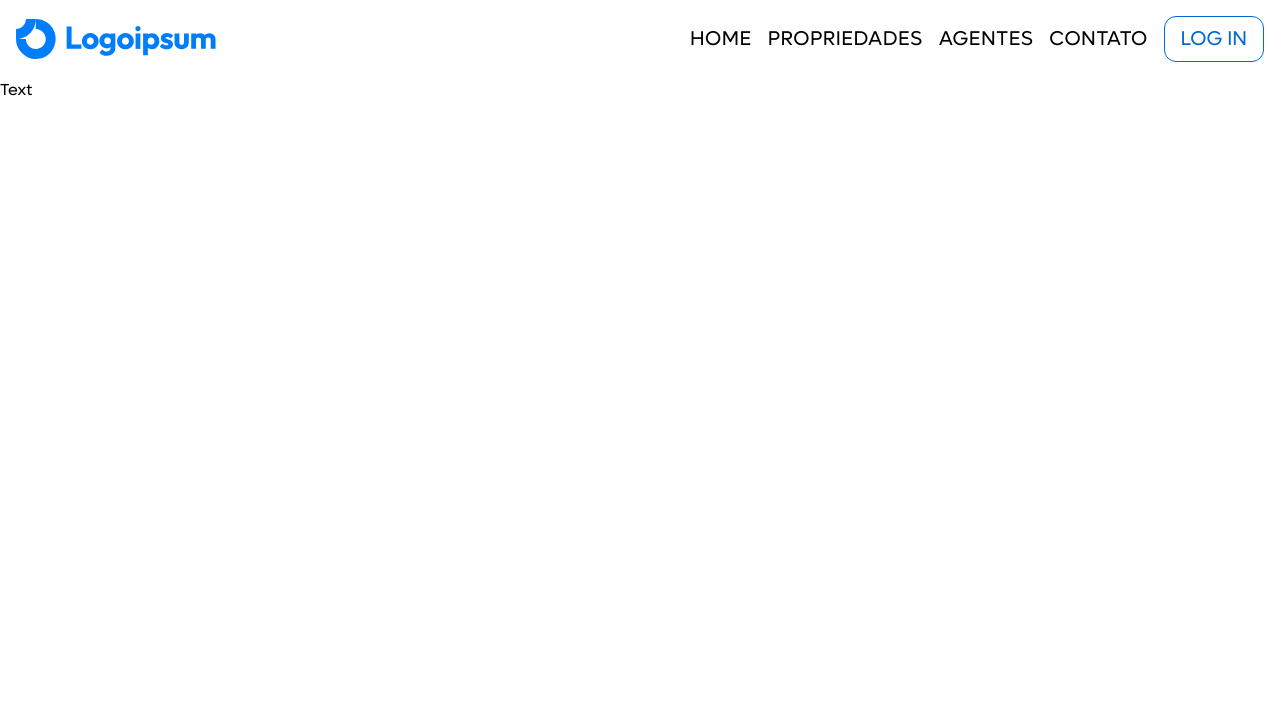
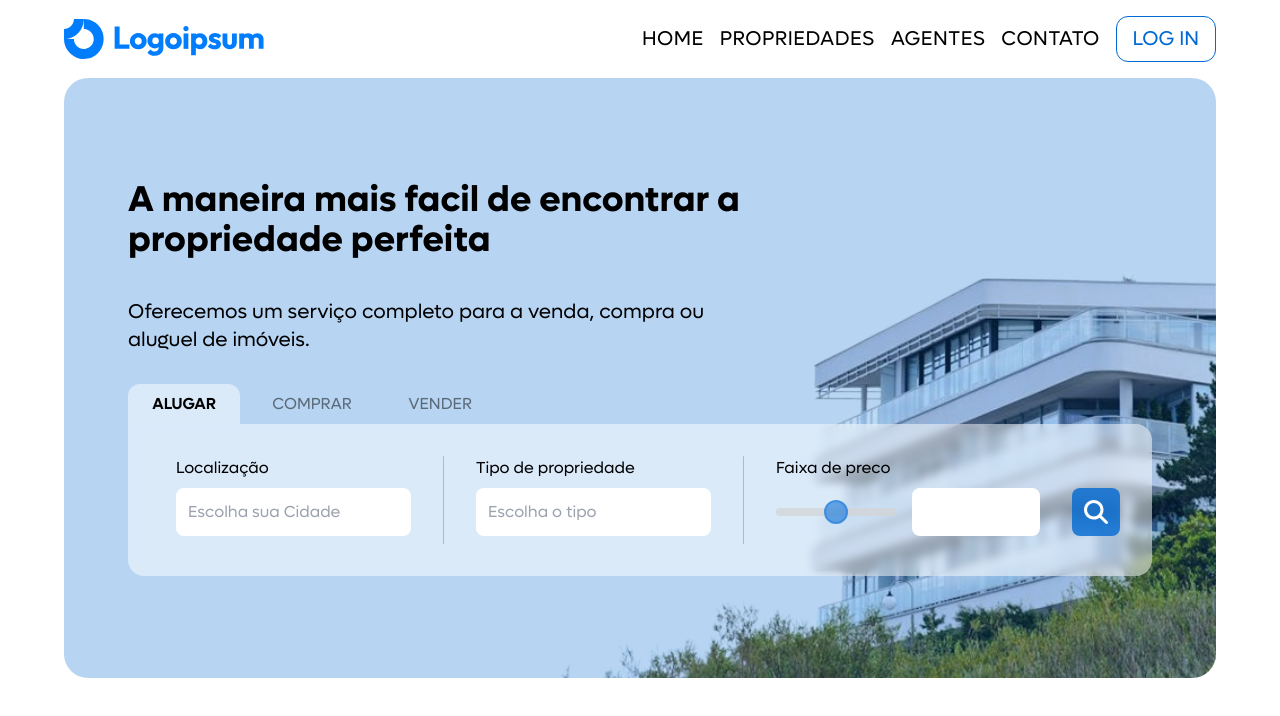
Before and after one commit to gabrielnovaisgs/real-state-landing-page, a Next.js app: page / in a window 1280 px wide. Shown: the top 716 px of the page. Built offline with nearby package versions, Linux system fonts and the light colour scheme.

Commit message:
[feat]: add filter to hero page

```diff
--- a/src/app/globals.css
+++ b/src/app/globals.css
@@ -3,7 +3,62 @@
 @tailwind utilities;
 
 :root {
-  --primary: #0169D3;
+  --primary: 1, 105, 211;
   --background: #fff;
   --foreground: #111827;
 }
+
+.range {
+  -webkit-appearance: none;
+  /* Override default CSS styles */
+  appearance: none;
+  width: 100%;
+  /* Full-width */
+  height: 0.5rem;
+  border-radius: 50px;
+  /* Specified height */
+  background: #d3d3d3;
+  /* Grey background */
+  outline: none;
+  /* Remove outline */
+  opacity: 0.7;
+  /* Set transparency (for mouse-over effects on hover) */
+  -webkit-transition: .2s;
+  /* 0.2 seconds transition on hover */
+  transition: opacity .2s;
+}
+
+.range:hover {
+  opacity: 1;
+  /* Fully shown on mouse-over */
+}
+
+.range::-webkit-slider-thumb {
+  -webkit-appearance: none;
+  /* Override default look */
+  appearance: none;
+  border-radius: 100%;
+  border: 2px solid rgba(var(--primary), 1);
+
+  width: 1.5rem;
+  /* Set a specific slider handle width */
+  height: 1.5rem;
+  /* Slider handle height */
+  background: rgba(var(--primary), 0.8);
+  /* Green background */
+  cursor: pointer;
+  /* Cursor on hover */
+
+}
+
+.range::-moz-range-thumb {
+  border-radius: 100%;
+  width: 1rem;
+  /* Set a specific slider handle width */
+  height: 1rem;
+  /* Slider handle height */
+  background: rgba(var(--primary), 0.8);
+  /* Green background */
+  cursor: pointer;
+  /* Cursor on hover */
+}
--- a/src/app/layout.tsx
+++ b/src/app/layout.tsx
@@ -3,6 +3,9 @@ import localFont from 'next/font/local'
 
 import "./globals.css";
 import { Header } from "@/components/header/header";
+import { config } from '@fortawesome/fontawesome-svg-core'
+import '@fortawesome/fontawesome-svg-core/styles.css'
+config.autoAddCss = false
 
 export const metadata: Metadata = {
   title: "Imobiliaria Episum",
--- a/src/app/page.tsx
+++ b/src/app/page.tsx
@@ -1,9 +1,22 @@
+import Filter from "@/sections/hero-section/filter";
 import Image from "next/image";
 
 export default function Home() {
   return (
     <main className="font-sans">
-      Text
+      <section id='hero-section' className="flex flex-col justify-evenly p-16 mx-16
+      bg-primary/10  rounded-3xl relative overflow-hidden
+      after:content-[''] after:absolute after:top-0 after:left-0 after:w-full after:h-full after:bg-primary/20
+      h-[600px]
+      ">
+        <Image src="/apartment.png" alt="logo" width={600} height={600}
+          className=" absolute bottom-0 right-0 h-full w-3/5 object-contain object-right-bottom"
+        />
+        <h1 className="z-10 text-4xl w-3/5 font-bold">A maneira mais facil de encontrar a propriedade perfeita</h1>
+        <p className="z-10 text-xl w-3/5">Oferecemos um serviço completo para a venda, compra ou aluguel de imóveis.</p>
+
+        <Filter />
+      </section>
     </main>
   );
 }
--- a/src/components/header/header.tsx
+++ b/src/components/header/header.tsx
@@ -4,7 +4,7 @@ import Link from "next/link";
 
 export function Header() {
     return (
-        <nav className="flex justify-between  font-sans items-center px-4 py-4">
+        <nav className="flex justify-between  font-sans items-center px-16 py-4">
             <Image src={"/logo-title.svg"} alt="logo" width={200} height={100} />
             <ul className="flex gap-4 text-xl items-center uppercase">
                 <LinkMenu>Home</LinkMenu>
--- /dev/null
+++ b/src/sections/hero-section/filter-search.tsx
@@ -0,0 +1,18 @@
+import React from "react"
+
+export interface FilterSearchProps {
+    title: string
+    children: React.ReactNode,
+    className?: string
+}
+export function FilterSearch({ children, title, className }: FilterSearchProps) {
+    return (
+        <li className={`${className} relative px-4 transition-all
+         [&>input]:p-3 [&>input]:my-2  [&>input]:rounded-lg [&>input]:outline-none
+
+        `}>
+            <p>{title}</p>
+            {children}
+        </li>
+    )
+}
--- /dev/null
+++ b/src/sections/hero-section/filter.tsx
@@ -0,0 +1,86 @@
+'use client'
+
+import { useEffect, useState } from "react";
+import { FilterSearch } from "./filter-search";
+import { FontAwesomeIcon } from "@fortawesome/react-fontawesome";
+import { faMagnifyingGlass } from "@fortawesome/free-solid-svg-icons";
+
+export default function Filter() {
+    enum FilterType {
+        rent,
+        buy,
+        sell
+    }
+
+    const [selectedFilter, setSelectedFilter] = useState({
+        left: 0,
+        filter: FilterType.rent
+    });
+    useEffect(() => {
+        console.log(selectedFilter)
+    }, [selectedFilter])
+
+    function changeFilter(event: React.MouseEvent<HTMLButtonElement, MouseEvent>, filterType: FilterType) {
+        const element = event.currentTarget;
+
+        setSelectedFilter({
+            left: element.offsetLeft,
+            filter: filterType
+        })
+    }
+
+    return (
+        <div className={`mt-8 z-10 relative flex gap-4 rounded-b-2xl
+        w-fit p-8 bg-white/50 backdrop-blur-sm transition-all durtation-500
+        ${selectedFilter.left === 0 ? `rounded-tr-2xl` : `rounded-t-2xl`}
+        `} >
+            <ul className={`absolute left-0 flex -top-[calc(2.5rem)] gap-4
+          [&>*]:w-28 [&>*]:uppercase [&>*]:text-center [&>*]:px-4 [&>*]:py-2 [&>*]:rounded-t-xl [&>*]:z-10
+          `}
+
+            >
+                <span
+                    style={{ left: selectedFilter.left }}
+                    className="block absolute  w-28 h-full bottom-0 rounded-t-2xl bg-white/50 backdrop-blur-sm
+                    transition-all duration-300
+                    "></span>
+                <button onClick={(e) => changeFilter(e, FilterType.rent)} className={`transition-all
+                    ${selectedFilter.filter === FilterType.rent ? `font-semibold` : `text-black/50`}`}>Alugar</button>
+                <button onClick={(e) => changeFilter(e, FilterType.buy)} className={`transition-all
+                    ${selectedFilter.filter === FilterType.buy ? `font-semibold` : `text-black/50`}`}>Comprar</button>
+                <button onClick={(e) => changeFilter(e, FilterType.sell)} className={`transition-all
+                    ${selectedFilter.filter === FilterType.sell ? `font-semibold` : `text-black/50`}`}>Vender</button>
+            </ul>
+            <ul className="flex gap-4 justify-evenly items-center
+          ">
+
+                <FilterSearch title="Localização">
+                    <input type="text" placeholder="Escolha sua Cidade"
+                        className="focus:shadow-md transition-all duration-300"
+                    />
+                </FilterSearch>
+                <span className="w-[1px] h-full bg-gray-400/70 rounded-full"> </span>
+                <FilterSearch title="Tipo de propriedade">
+                    <input type="text" placeholder="Escolha o tipo"
+                        className="focus:shadow-md transition-all duration-300" />
+                </FilterSearch>
+                <span className="w-[1px] h-full bg-gray-400/70 rounded-full"> </span>
+                <FilterSearch title="Faixa de preco" className="">
+
+                    <div className="flex gap-4 items-center">
+                        <input type="range" className="range"></input>
+
+                        <input type="number"
+                            min={0}
+                            required
+                            className="focus:shadow-md transition-all duration-300 rounded-lg p-3 my-2 w-fit max-w-32 outline-none"
+                        ></input>
+                    </div>
+
+                </FilterSearch>           <li>
+                    <button className="w-12 h-12 rounded-lg mt-6 bg-primary/80 hover:bg-primary transition-colors text-white"><FontAwesomeIcon icon={faMagnifyingGlass} size="xl" /></button>
+                </li>
+            </ul>
+        </div>
+    );
+}
--- a/tailwind.config.ts
+++ b/tailwind.config.ts
@@ -5,11 +5,12 @@ export default {
     "./src/pages/**/*.{js,ts,jsx,tsx,mdx}",
     "./src/components/**/*.{js,ts,jsx,tsx,mdx}",
     "./src/app/**/*.{js,ts,jsx,tsx,mdx}",
+    "./src/sections/**/*.{js,ts,jsx,tsx,mdx}",
   ],
   theme: {
     extend: {
       colors: {
-        primary: "var(--primary)",
+        primary: "rgba(1, 105, 211, <alpha-value>)",
         background: "var(--background)",
         foreground: "var(--foreground)",
       },
```
Also changed, not shown: package.json (+9 -5 lines), 1 other file (tests, documents, lock files or other folders).
